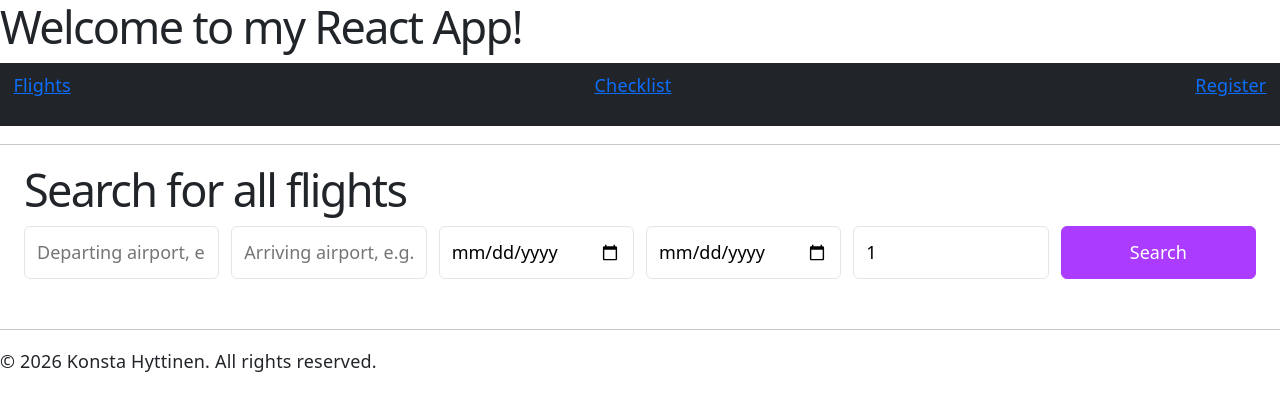
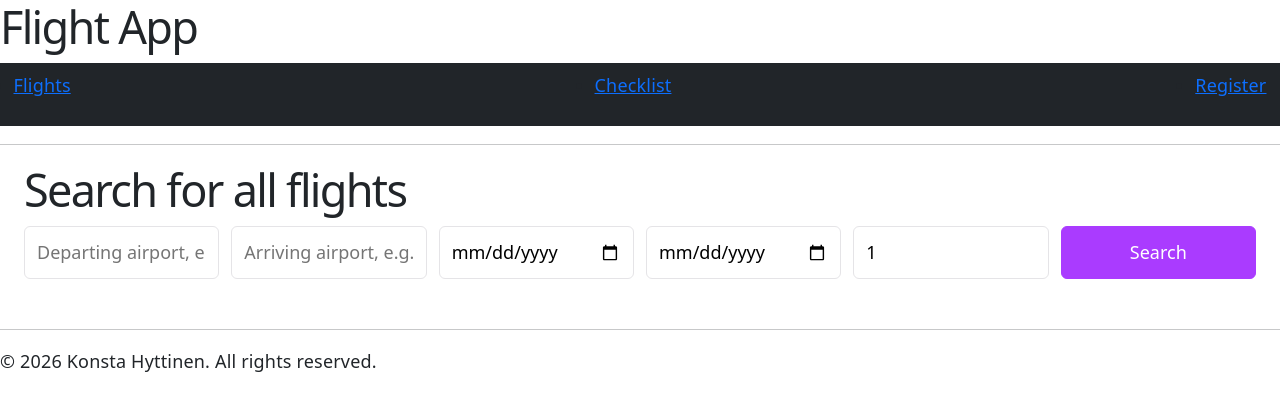
Before and after one commit to konemmah/WOH1_Final_Project_Konsta, a React (Vite) app: page / in a window 1280 px wide. Shown: the top 410 px of the page. Built offline with nearby package versions, Linux system fonts and the light colour scheme.

Commit message:
Changed title for the header/page

```diff
--- a/src/Header.jsx
+++ b/src/Header.jsx
@@ -5,7 +5,7 @@ import { Link } from 'react-router-dom'
 function Header() {
     return (
         <header>
-            <h1>Welcome to my React App!</h1>
+            <h1>Flight App</h1>
             <nav className= "navbar navbar-expand-sm bg-dark navbar-dark">
                 <ul className= "container-fluid">
                     <li><Link to="/Search">Flights</Link></li>
```
